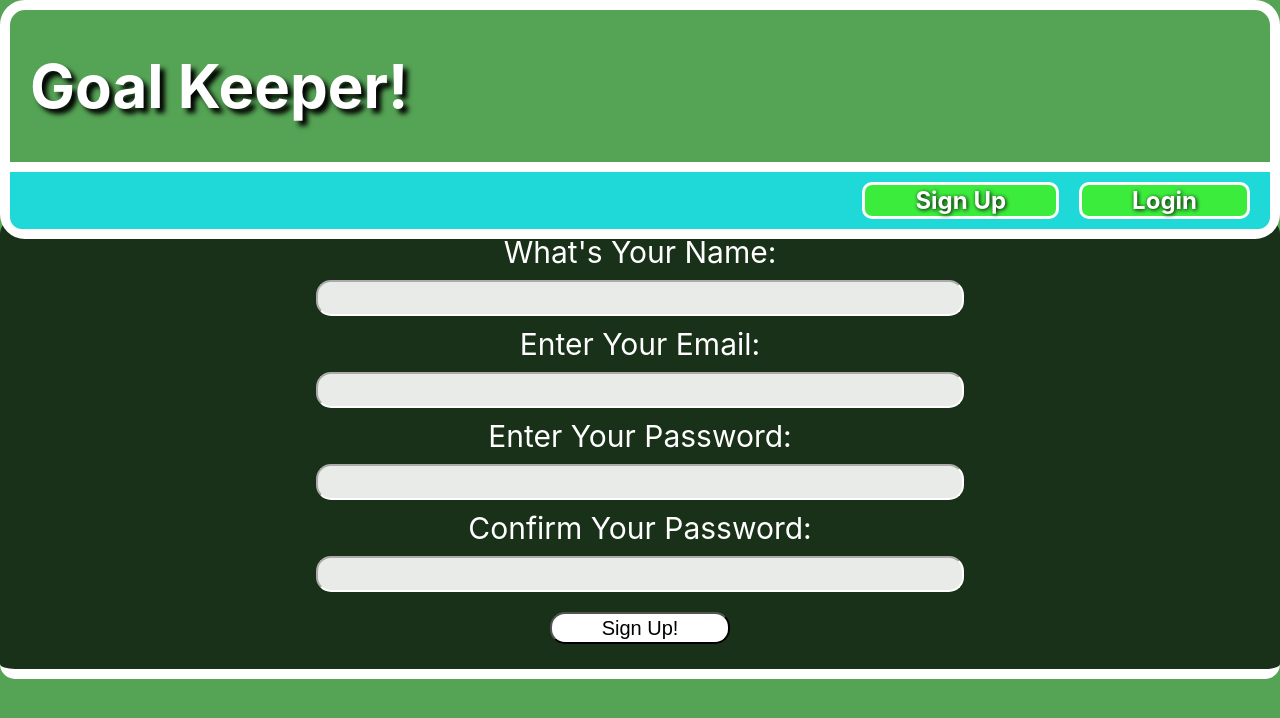
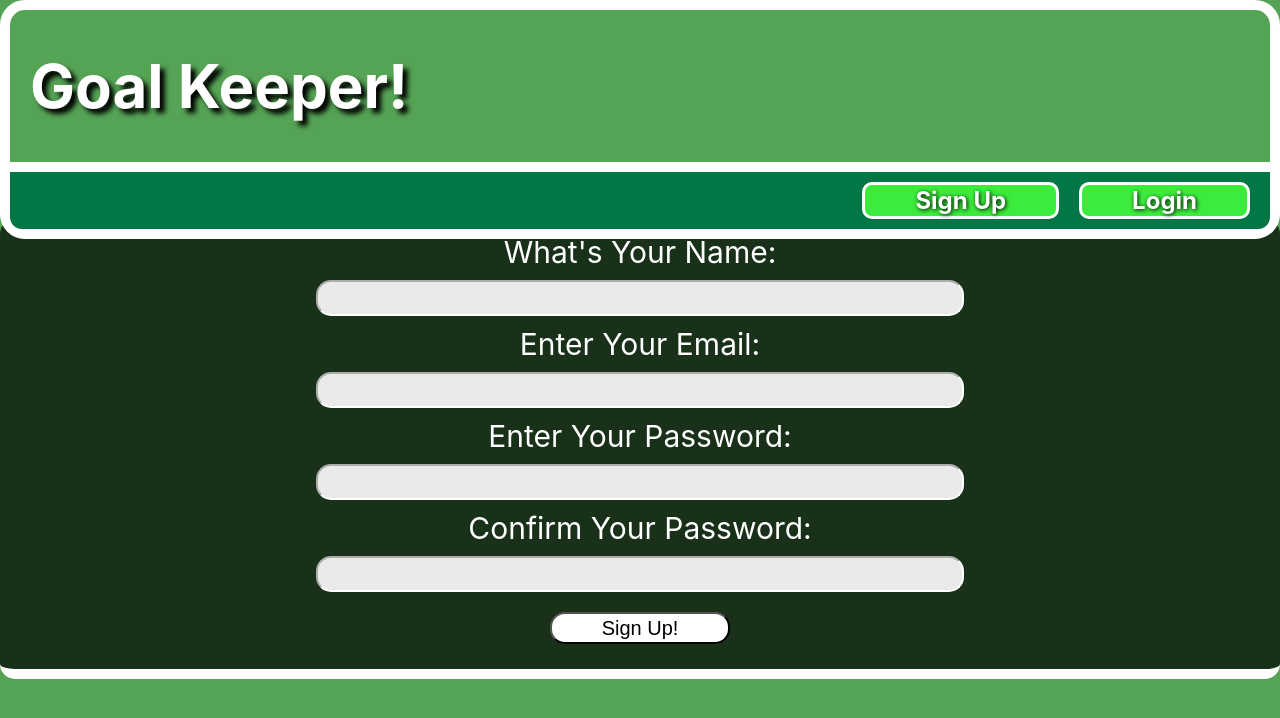
Before and after one commit to hakase-monoshiri/goal-tender-frontend, a React (Create React App) app: page /signup in a window 1280 px wide. Shown: the top 718 px of the page. Built offline with nearby package versions, Linux system fonts and the light colour scheme; no server answers.

Commit message:
change accent color

```diff
--- a/src/index.css
+++ b/src/index.css
@@ -1,7 +1,7 @@
 :root {
   --main-background-color: rgb(85, 163, 85);
   --border-color: white;
-  --accent-color: rgb(31, 216, 216);
+  --accent-color: rgb(0, 119, 69);
 
 }
 
```
